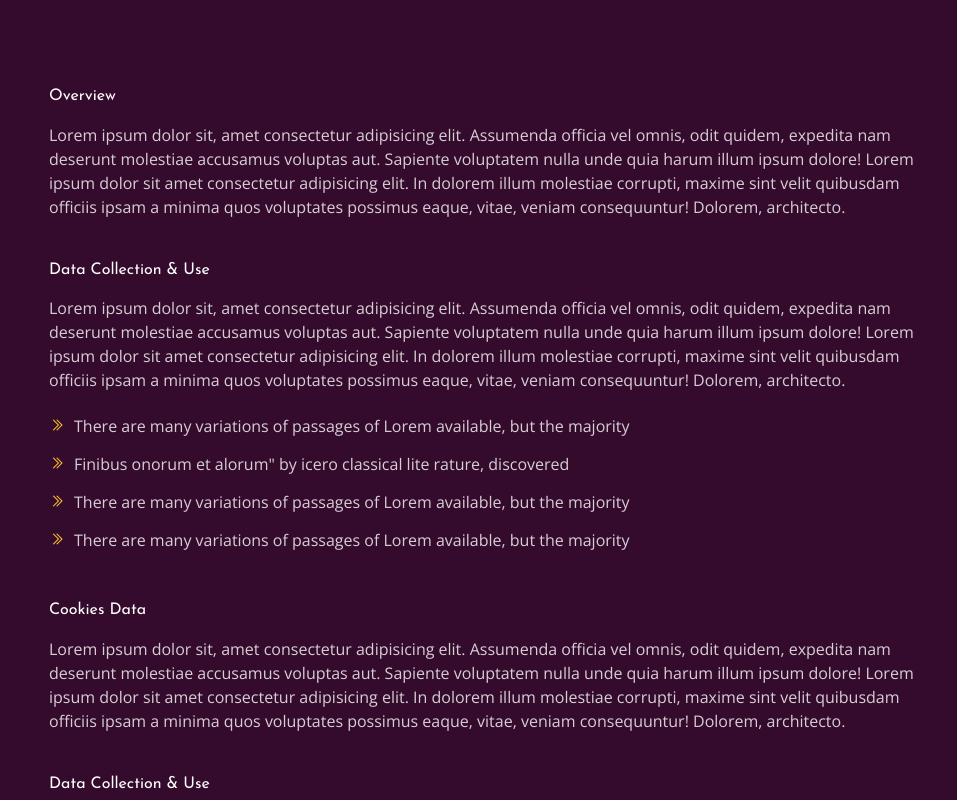
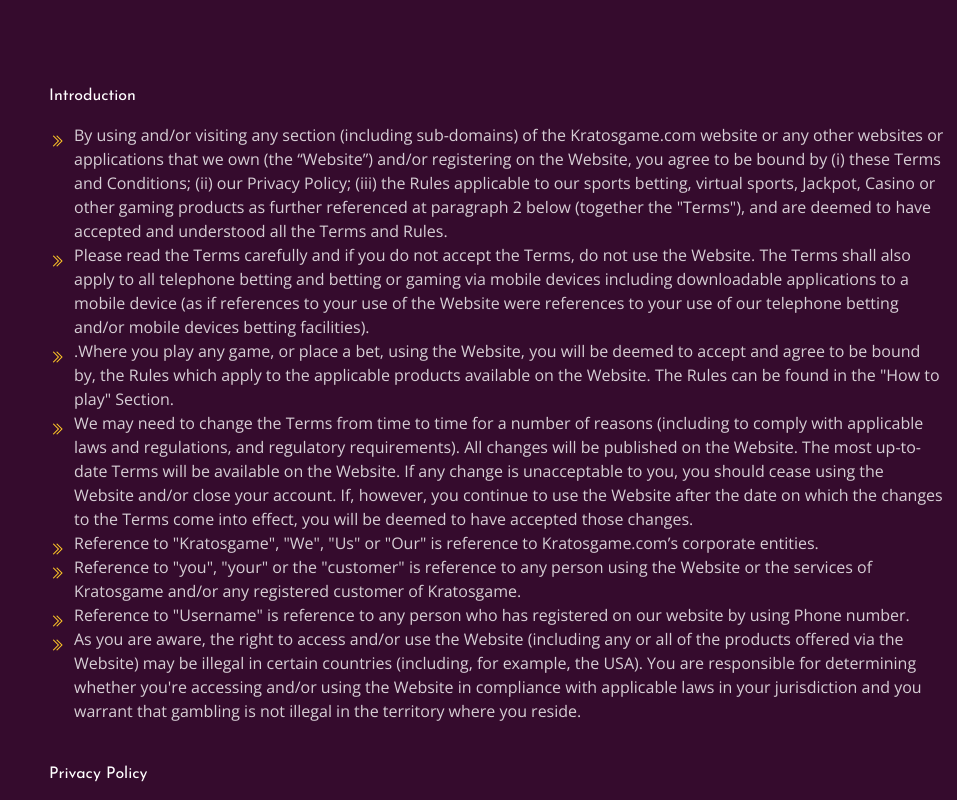
Before and after one commit to tammydufil/kratosgame, a React (Vite) app: page /terms in a window 1280 px wide. Shown: the part 380-1180 px from the top of the page, without its empty margins (323-1280 px from the left). Built offline with nearby package versions, Linux system fonts and the light colour scheme.

Commit message:
updated terms and condition

```diff
--- a/src/terms.jsx
+++ b/src/terms.jsx
@@ -1,20 +1,27 @@
-import React from 'react'
-import { Footer } from './components/footer'
-import { Navbar } from './components/navbar'
+import React from "react";
+import { Footer } from "./components/footer";
+import { Navbar } from "./components/navbar";
 
 export const Terms = () => {
   return (
     <div>
-         <div>
-    <Navbar></Navbar>
+      <div>
+        <Navbar></Navbar>
         {/* inner hero section start */}
-        <section className="inner-banner bg_img" style={{background: 'url("assets/images/inner-banner/bg2.jpg") top'}}>
+        <section
+          className="inner-banner bg_img"
+          style={{
+            background: 'url("assets/images/inner-banner/bg2.jpg") top',
+          }}
+        >
           <div className="container">
             <div className="row justify-content-center">
               <div className="col-lg-7 col-xl-6 text-center">
                 <h2 className="title text-white">Terms &amp; Conditons</h2>
                 <ul className="breadcrumbs d-flex flex-wrap align-items-center justify-content-center">
-                  <li><a href="/">Home</a></li>
+                  <li>
+                    <a href="/">Home</a>
+                  </li>
                   <li>Terms &amp; Conditions</li>
                 </ul>
               </div>
@@ -26,56 +33,129 @@
         <section className="privacy-policy padding-top padding-bottom">
           <div className="container">
             <div className="row gy-5">
-              <div className="col-lg-3">
-
-              </div>
+              <div className="col-lg-3"></div>
               <div className="col-lg-9">
                 <div className="privacy-policy-content">
                   <div className="content-item">
-                    <h4 className="title" id="overview">Overview</h4>
+                    <h4 className="title" id="overview ">
+                      Introduction
+                    </h4>
+                    <ol className="info-list">
+                      <li> By using and/or visiting any section (including
+                        sub-domains) of the Kratosgame.com website or any other
+                        websites or applications that we own (the “Website”)
+                        and/or registering on the Website, you agree to be bound
+                        by (i) these Terms and Conditions; (ii) our Privacy
+                        Policy; (iii) the Rules applicable to our sports
+                        betting, virtual sports, Jackpot, Casino or other gaming
+                        products as further referenced at paragraph 2 below
+                        (together the "Terms"), and are deemed to have accepted
+                        and understood all the Terms and Rules.
+                      </li>
+                      <li> Please read the Terms carefully and if you do not
+                        accept the Terms, do not use the Website. The Terms
+                        shall also apply to all telephone betting and betting or
+                        gaming via mobile devices including downloadable
+                        applications to a mobile device (as if references to
+                        your use of the Website were references to your use of
+                        our telephone betting and/or mobile devices betting
+                        facilities).
+                      </li>
+                      <li>.Where you play any game, or place a bet, using the
+                        Website, you will be deemed to accept and agree to be
+                        bound by, the Rules which apply to the applicable
+                        products available on the Website. The Rules can be
+                        found in the "How to play" Section.
+                      </li>
+                      <li>We may need to change the Terms from time to time for
+                        a number of reasons (including to comply with applicable
+                        laws and regulations, and regulatory requirements). All
+                        changes will be published on the Website. The most
+                        up-to-date Terms will be available on the Website. If
+                        any change is unacceptable to you, you should cease
+                        using the Website and/or close your account. If,
+                        however, you continue to use the Website after the date
+                        on which the changes to the Terms come into effect, you
+                        will be deemed to have accepted those changes.
+                      </li>
+                      <li>Reference to "Kratosgame", "We", "Us" or "Our" is
+                        reference to Kratosgame.com’s corporate entities.
+                      </li>
+                      <li> Reference to "you", "your" or the "customer" is
+                        reference to any person using the Website or the
+                        services of Kratosgame and/or any registered customer of
+                        Kratosgame.
+                      </li>
+                      <li> Reference to "Username" is reference to any person
+                        who has registered on our website by using Phone number.
+                      </li>
+                      <li> As you are aware, the right to access and/or use the
+                        Website (including any or all of the products offered
+                        via the Website) may be illegal in certain countries
+                        (including, for example, the USA). You are responsible
+                        for determining whether you're accessing and/or using
+                        the Website in compliance with applicable laws in your
+                        jurisdiction and you warrant that gambling is not
+                        illegal in the territory where you reside.
+                      </li>
+                    </ol>
+                  </div>
+                  <div className="content-item">
+                    <h4 className="title" id="data-collection">
+                      Privacy Policy
+                    </h4>
                     <p>
-                      Lorem ipsum dolor sit, amet consectetur adipisicing elit. Assumenda officia vel omnis, odit quidem, expedita nam deserunt molestiae accusamus voluptas aut. Sapiente voluptatem nulla unde quia harum illum ipsum dolore! Lorem ipsum dolor sit amet consectetur adipisicing elit. In dolorem illum molestiae corrupti, maxime sint velit quibusdam officiis ipsam a minima quos voluptates possimus eaque, vitae, veniam consequuntur! Dolorem, architecto.
+                      This Privacy Policy is agreed between you and Kratosgame’s
+                      corporate entities (‘Kratosgame’, ‘We’, ‘Us’ or ‘Our’ as
+                      appropriate). Kratosgame will only process your personal
+                      data for the purposes for which it collected it, namely to
+                      provide you with an online betting service. Kratosgame does
+                      not normally share your data with any other third parties;
+                      however, at times we may be required by law or legal
+                      process to disclose your personal information. We may also
+                      disclose information about you if we believe that
+                      disclosure is necessary for the public interest. You have
+                      a right to access your data and request it to be changed
+                      or deleted at no cost to yourself. You also have a right
+                      to stop receiving marketing information. You may do this
+                      by just removing the tick mark in the My Account(Me) page
+                      when you login. By submitting your information to us and
+                      using the Website you confirm your consent to the use of
+                      your personal information as set out in this Privacy
+                      Policy. If you do not agree with the terms of this Privacy
+                      Policy please do not use the Website or otherwise provide
+                      us with your personal information.
+                    </p> </div>
+                  <div className="content-item">
+                    <h4 className="title" id="cookies">
+                      Disclosure to Third Parties
+                    </h4>
+                    <p>
+                    As a policy Kratosgame will not disclose any personal information to anyone other than those employees that need access to your data to provide you with a service. We may, however, be required by law or legal process to disclose your personal information to authorities.
                     </p>
                   </div>
                   <div className="content-item">
-                    <h4 className="title" id="data-collection">Data Collection &amp; Use</h4>
+                    <h4 className="title" id="data-security">
+                      Protection Of Information
+                    </h4>
                     <p>
-                      Lorem ipsum dolor sit, amet consectetur adipisicing elit. Assumenda officia vel omnis, odit quidem, expedita nam deserunt molestiae accusamus voluptas aut. Sapiente voluptatem nulla unde quia harum illum ipsum dolore! Lorem ipsum dolor sit amet consectetur adipisicing elit. In dolorem illum molestiae corrupti, maxime sint velit quibusdam officiis ipsam a minima quos voluptates possimus eaque, vitae, veniam consequuntur! Dolorem, architecto.
-                    </p>
-                    <ul className="info-list">
-                      <li>There are many variations of passages of Lorem
-                        available, but the majority</li>
-                      <li>Finibus onorum et alorum"  by icero classical lite
-                        rature, discovered</li>
-                      <li>There are many variations of passages of Lorem
-                        available, but the majority</li>
-                      <li>There are many variations of passages of Lorem
-                        available, but the majority</li>
-                    </ul>
-                  </div>
-                  <div className="content-item">
-                    <h4 className="title" id="cookies">Cookies Data</h4>
-                    <p>
-                      Lorem ipsum dolor sit, amet consectetur adipisicing elit. Assumenda officia vel omnis, odit quidem, expedita nam deserunt molestiae accusamus voluptas aut. Sapiente voluptatem nulla unde quia harum illum ipsum dolore! Lorem ipsum dolor sit amet consectetur adipisicing elit. In dolorem illum molestiae corrupti, maxime sint velit quibusdam officiis ipsam a minima quos voluptates possimus eaque, vitae, veniam consequuntur! Dolorem, architecto.
+                    Kratosgame safeguards the security of the data you provide us with physical, electronic, and managerial procedures. Please note that we cannot guarantee that any data transmitted over the Internet is completely secure. Accordingly, we encourage you to take every precaution to protect your personal data when you are on the Internet
                     </p>
                   </div>
                   <div className="content-item">
-                    <h4 className="title" id="data-security">Data Collection &amp; Use</h4>
+                    <h4 className="title" id="overview2">
+                      Access of Information
+                    </h4>
                     <p>
-                      Lorem ipsum dolor sit, amet consectetur adipisicing elit. Assumenda officia vel omnis, odit quidem, expedita nam deserunt molestiae accusamus voluptas aut. Sapiente voluptatem nulla unde quia harum illum ipsum dolore! Lorem ipsum dolor sit amet consectetur adipisicing elit. In dolorem illum molestiae corrupti, maxime sint velit quibusdam officiis ipsam a minima quos voluptates possimus eaque, vitae, veniam consequuntur! Dolorem, architecto.
+                    The Management of Kratosgame together with the Fraud Team will have the right to access the submitted personal information relating to the registered players. You always have a right of access the information we have about you. To review and update your personal contact information, simply contact Kratosgame and you will be provided with information about your personal data we hold. If you prefer you may contact our Customer Service using the contact details available on the site. Additionally, you have the right to have any inaccurate information corrected and where applicable, erased. It is our right to ask you to provide us with a written request for information we hold about you
                     </p>
                   </div>
                   <div className="content-item">
-                    <h4 className="title" id="overview2">Data Cookies</h4>
+                    <h4 className="title" id="overview3">
+                      Commitment to Privacy
+                    </h4>
                     <p>
-                      deserunt molestiae accusamus voluptas aut. Sapiente voluptatem nulla unde quia harum illum ipsum dolore! Lorem ipsum dolor sit amet consectetur adipisicing elit. In dolorem illum molestiae corrupti, maxime sint velit quibusdam officiis ipsam a minima quos voluptates possimus eaque, vitae, veniam consequuntur! Dolorem, architecto.
-                      Lorem ipsum dolor sit, amet consectetur adipisicing elit. Assumenda officia vel omnis, odit quidem, expedita nam deserunt molestiae accusamus voluptas aut. Sapiente voluptatem nulla unde quia harum illum ipsum dolore! Lorem ipsum dolor sit amet consectetur adipisicing elit. In dolorem illum molestiae corrupti, maxime sint velit quibusdam officiis ipsam a minima quos voluptates possimus eaque, vitae, veniam consequuntur! Dolorem, architecto.
-                    </p>
-                  </div>
-                  <div className="content-item">
-                    <h4 className="title" id="overview3">Data Storage</h4>
-                    <p>
-                      Pconsectetur adipisicing elit. Assumenda officia vel omnis, odit quidem, expedita nam deserunt molestiae accusamus voluptas aut. Sapiente voluptatem nulla unde quia harum illum ipsum dolore! Lorem ipsum dolor sit amet consectetur adipisicing elit. In dolorem illum molestiae corrupti, maxime sint velit quibusdam officiis ipsam a minima quos voluptates possimus eaque, vitae, veniam consequuntur! Dolorem, architecto.
+                    To make sure your personal information remains confidential; we communicate these privacy guidelines to every Kratosgame employee. Kratosgame’s Website may, from time to time, contain links to other sites. Kratosgame does not share your personal information with those websites and is not responsible for their privacy practices. We encourage you to learn about the privacy policies of any such company. If we are going to use your personal information differently from that stated at the time of collection, we will inform you accordingly. Kratosgame’s Privacy Policy is subject to change at any time. It is in your interest to review the privacy policy regularly for any changes.
                     </p>
                   </div>
                 </div>
@@ -85,7 +165,7 @@
         </section>
         {/* Privacy Policy Section Ends Here */}
         {/* Footer Section Starts Here */}
-       <Footer></Footer>
+        <Footer></Footer>
         {/* Footer Section Ends Here */}
         {/* jQuery library */}
         {/* bootstrap 5 js */}
@@ -93,5 +173,5 @@
         {/* main js */}
       </div>
     </div>
-  )
-}
+  );
+};
```
Also changed, not shown: src/pages/terms-condition.jsx (deleted, +0 -7 lines).
